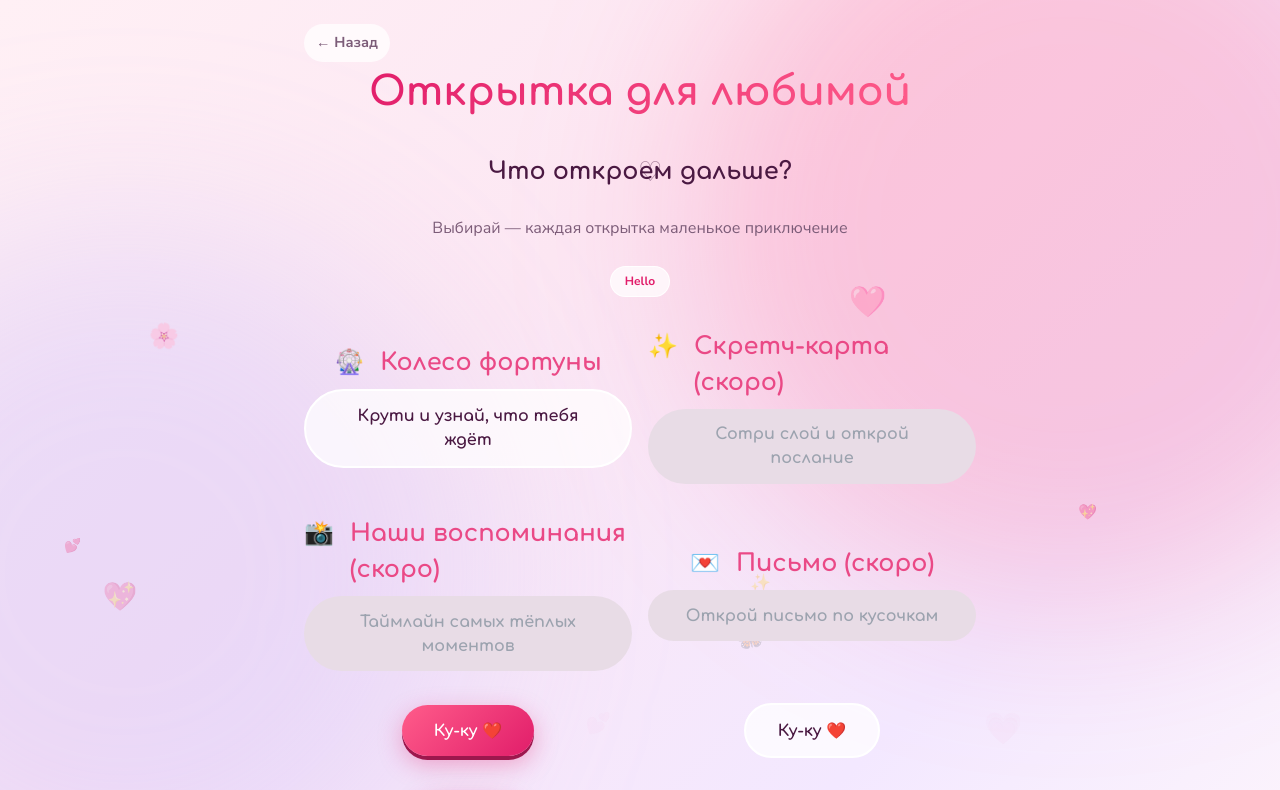
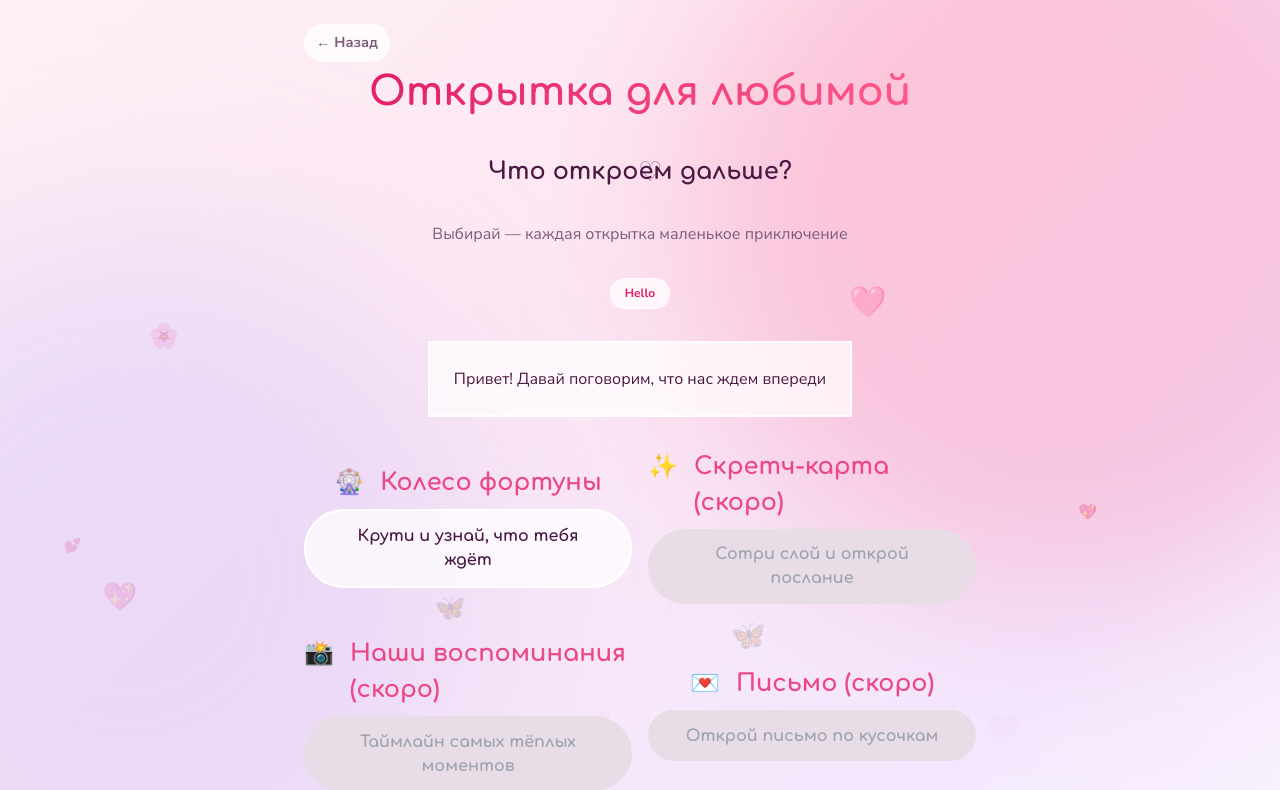
Before and after one commit to grelm21/love_postcard, a Vue app: page /hub in a window 1280 px wide. Shown: the top 790 px of the page. Built offline with nearby package versions, Linux system fonts and the light colour scheme.

Commit message:
chore(glass card): Добавлена карточка

```diff
--- a/src/App.vue
+++ b/src/App.vue
@@ -7,12 +7,13 @@ const route = useRoute()
 
 <template>
   <div class="scene">
+    <FloatingParticles />
+
     <div class="wrap">
       <BackButtonComponent v-if="route.path !== '/'" />
       <router-view />
     </div>
   </div>
-  <FloatingParticles />
 </template>
 
 <style scoped></style>
--- a/src/components/BackButtonComponent.vue
+++ b/src/components/BackButtonComponent.vue
@@ -22,6 +22,7 @@ const backTo = computed(() => (route.path === '/hub' ? '/' : '/hub'))
     transform 0.2s ease-in-out,
     color 0.2s ease-in-out,
     background 0.2s ease-in-out;
+  text-decoration: none;
 }
 
 .back-btn:hover {
--- /dev/null
+++ b/src/components/GlassCardComponent.vue
@@ -0,0 +1,17 @@
+<script setup></script>
+<template>
+  <div class="glass-card">
+    <slot />
+  </div>
+</template>
+<style scoped>
+.glass-card {
+  display: flex;
+  padding: 1.5rem;
+  background: var(--glass);
+  border: 2px solid var(--glass-border);
+  border-radius: var(--radius-lg);
+  backdrop-filter: blur(12px);
+  box-shadow: var(--shadow-soft);
+}
+</style>
--- a/src/style.css
+++ b/src/style.css
@@ -160,7 +160,37 @@ body {
   font-family: 'Nunito', sans-serif;
   font-weight: 400;
   font-size: 1rem;
-  line-height: 0.75rem;
+  line-height: 1.5rem;
+}
+
+/* ── Input ── */
+.field {
+  width: 100%;
+  max-width: 280px;
+}
+
+.field-input {
+  width: 100%;
+  padding: 0.75rem 1rem;
+  border: 2px solid var(--rose-soft);
+  border-radius: var(--radius-pill);
+  background: #fff;
+  font-family: 'Nunito', sans-serif;
+  font-size: 1rem;
+  color: var(--ink);
+  outline: none;
+  transition:
+    border-color 0.2s,
+    box-shadow 0.2s;
+}
+
+.field-input:focus {
+  border-color: var(--rose);
+  box-shadow: 0 0 0 4px rgba(255, 92, 138, 0.15);
+}
+
+.field-input::placeholder {
+  color: #c4b5c0;
 }
 
 .button {
--- a/src/views/HubView.vue
+++ b/src/views/HubView.vue
@@ -1,6 +1,6 @@
 <script setup>
-import MainButton from '../components/MainButtonComponent.vue'
 import BtnComponent from '@/components/BtnComponent.vue'
+import GlassCard from '@/components/GlassCardComponent.vue'
 import { hubPage, hubItems } from '../data/content'
 </script>
 
@@ -13,6 +13,7 @@ import { hubPage, hubItems } from '../data/content'
       <span class="title-section">{{ hubPage.title }}</span>
       <span class="subtitle">{{ hubPage.subtitle }}</span>
       <span class="badge">Hello</span>
+      <GlassCard>Привет! Давай поговорим, что нас ждем впереди</GlassCard>
     </div>
     <div v-for="item in hubItems" :key="item.name" class="flex flex-col gap-y-2 justify-center">
       <div class="flex gap-x-4 tip-text justify-center">
@@ -21,7 +22,7 @@ import { hubPage, hubItems } from '../data/content'
       </div>
       <router-link
         :to="item.path"
-        :class="['flex justify-center', { 'pointer-events-none': item.state === 'disabled' }]"
+        :class="['flex justify-center', { 'pointer-events-none': item.disabled === true }]"
         :tabindex="item.disabled === true ? -1 : 0"
         custom
         v-slot="{ navigate }"
@@ -51,7 +52,7 @@ import { hubPage, hubItems } from '../data/content'
       <BtnComponent variant="ghost" size="sm" tag="button">Ку-ку ❤️</BtnComponent>
     </div>
     <div class="flex justify-center">
-      <router-link class="flex justify-center" to="/" tabondex="-1">
+      <router-link class="flex justify-center" to="/" tabindex="-1">
         <BtnComponent variant="primary" size="md" tag="button" :disabled="true"
           >Ку-ку ❤️</BtnComponent
         >
```
